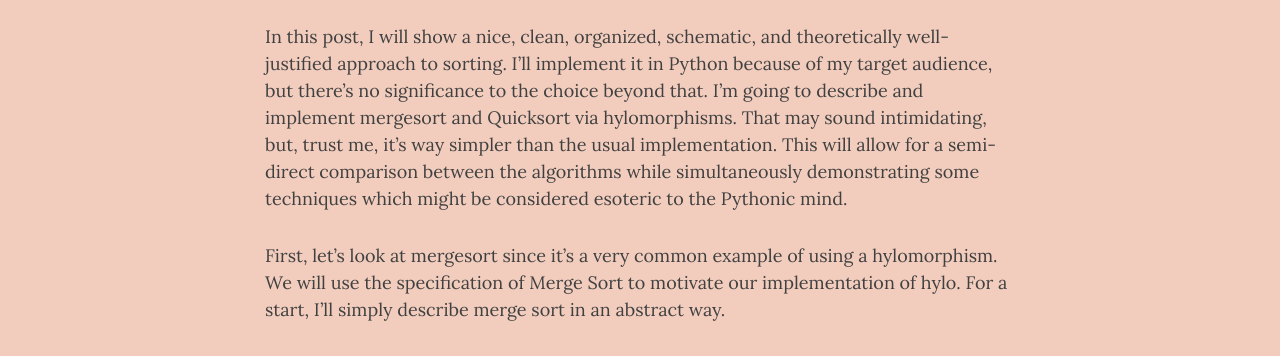
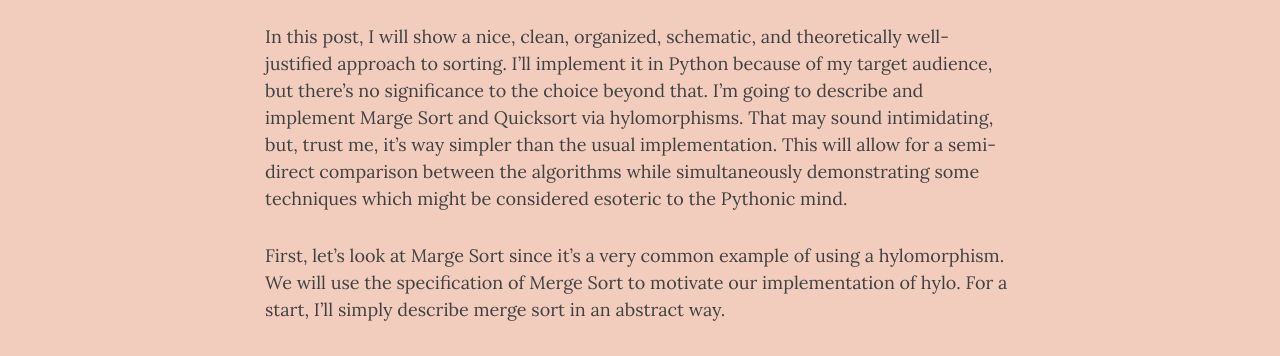
Before and after one commit to AHartNtkn/AHartNtkn.github.io, a Jekyll site: the page built from _posts/2020-04-07-Sorting-Lists-Recursively;-The-Easy-Way.md, in a window 1280 px wide and 900 px high. Shown: the part 246-602 px from the top of the window. Built offline with Jekyll 4.4.1, drawn with Linux system fonts in a browser that asks for light colours; nearby versions of some CDN libraries; some of the changed text lies outside the part shown.

Commit message:
Merge Sort

````diff
--- a/_posts/2020-04-07-Sorting-Lists-Recursively;-The-Easy-Way.md
+++ b/_posts/2020-04-07-Sorting-Lists-Recursively;-The-Easy-Way.md
@@ -1,6 +1,6 @@
-In this post, I will show a nice, clean, organized, schematic, and theoretically well-justified approach to sorting. I'll implement it in Python because of my target audience, but there's no significance to the choice beyond that. I'm going to describe and implement mergesort and Quicksort via hylomorphisms. That may sound intimidating, but, trust me, it's way simpler than the usual implementation. This will allow for a semi-direct comparison between the algorithms while simultaneously demonstrating some techniques which might be considered esoteric to the Pythonic mind.
+In this post, I will show a nice, clean, organized, schematic, and theoretically well-justified approach to sorting. I'll implement it in Python because of my target audience, but there's no significance to the choice beyond that. I'm going to describe and implement Marge Sort and Quicksort via hylomorphisms. That may sound intimidating, but, trust me, it's way simpler than the usual implementation. This will allow for a semi-direct comparison between the algorithms while simultaneously demonstrating some techniques which might be considered esoteric to the Pythonic mind.
 
-First, let's look at mergesort since it's a very common example of using a hylomorphism. We will use the specification of Merge Sort to motivate our implementation of hylo. For a start, I'll simply describe merge sort in an abstract way.
+First, let's look at Marge Sort since it's a very common example of using a hylomorphism. We will use the specification of Merge Sort to motivate our implementation of hylo. For a start, I'll simply describe merge sort in an abstract way.
 
 Mergesort starts by splitting a list into a binary tree, with approximately half of its components on one side and the other half on the other. These branches are then merged into lists, ensuring that the lists remain sorted at each merging. Here's a diagram depicting the process.
 
@@ -397,7 +397,7 @@ print(branch_merge(BranchF([2,4], [1,3,5])))
 Out: [1, 2, 3, 4, 5]
 ```
 
-And, with all that, we can finally define mergesort.
+And, with all that, we can finally define Marge Sort.
 
 ```python
 def merg_sort(l: List[A]) -> List[A]:
````
